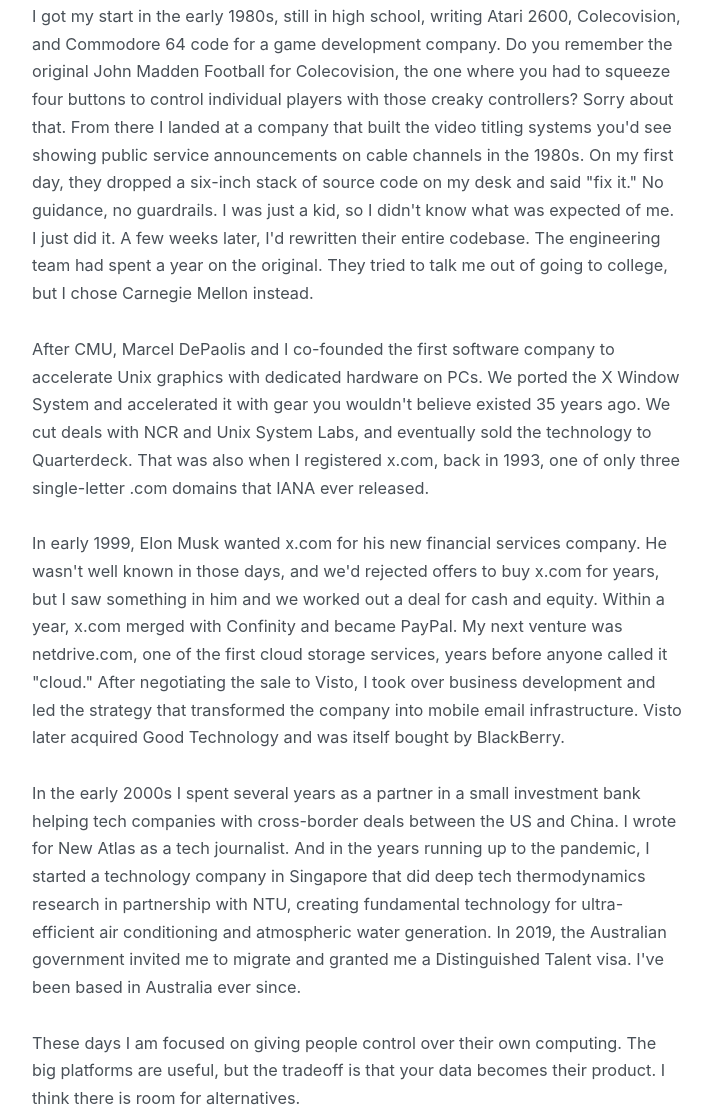
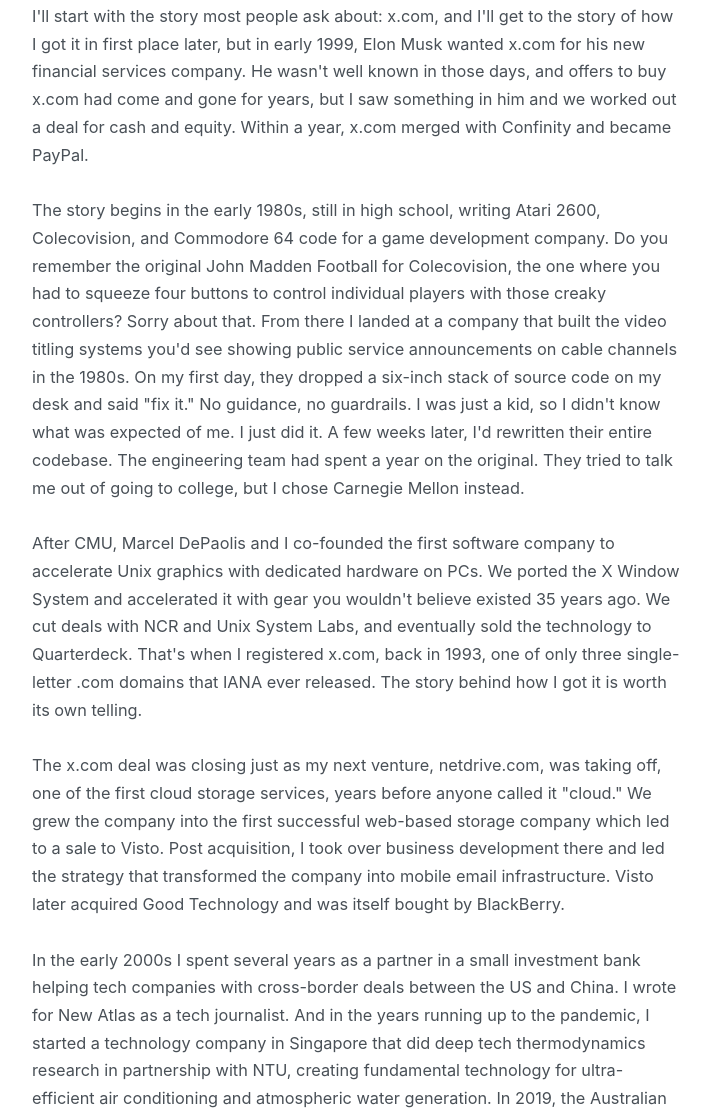
Before and after one commit to daveweinstein1/daveweinstein1.github.io, a plain HTML site: page index.html in a window 1280 px wide. Shown: the part 303-1422 px from the top of the page, without its empty margins (283-995 px from the left). Drawn offline with Linux system fonts and the light colour scheme.

Commit message:
Restructure bio: lead with x.com/Elon hook, add origin story teaser

```diff
--- a/index.html
+++ b/index.html
@@ -263,35 +263,40 @@
         </div>
         <div class="content">
             <p class="prose">
-                I got my start in the early 1980s, still in high school, writing Atari 2600, Colecovision, and
+                I'll start with the story most people ask about: x.com, and I'll get to the story of how I got it
+                in first place later, but in early 1999, Elon Musk wanted x.com for his new financial services
+                company. He wasn't well known in those days, and offers to buy x.com had come and gone for years,
+                but I saw something in him and we worked out a deal for cash and equity. Within a year, x.com
+                merged with Confinity and became PayPal.
+            </p>
+
+            <p class="prose">
+                The story begins in the early 1980s, still in high school, writing Atari 2600, Colecovision, and
                 Commodore 64 code for a game development company. Do you remember the original John Madden Football
-                for Colecovision, the
-                one where you had to squeeze four buttons to control individual players with those creaky controllers?
-                Sorry about that. From there I landed at a company that built the video titling systems you'd see
-                showing public service announcements on cable channels in the 1980s. On my first day, they dropped a
-                six-inch stack of source code on my
-                desk and said "fix it." No guidance, no guardrails. I was just a kid, so I didn't know what was
-                expected of me. I just did it. A few weeks later, I'd rewritten their entire codebase. The engineering
-                team had spent a year on the original. They tried to talk me out of going to college, but I chose
-                Carnegie Mellon instead.
+                for Colecovision, the one where you had to squeeze four buttons to control individual players with
+                those creaky controllers? Sorry about that. From there I landed at a company that built the video
+                titling systems you'd see showing public service announcements on cable channels in the 1980s. On my
+                first day, they dropped a six-inch stack of source code on my desk and said "fix it." No guidance,
+                no guardrails. I was just a kid, so I didn't know what was expected of me. I just did it. A few
+                weeks later, I'd rewritten their entire codebase. The engineering team had spent a year on the
+                original. They tried to talk me out of going to college, but I chose Carnegie Mellon instead.
             </p>
 
             <p class="prose">
                 After CMU, Marcel DePaolis and I co-founded the first software company to accelerate Unix graphics
                 with dedicated hardware on PCs. We ported the X Window System and accelerated it with gear you
                 wouldn't believe existed 35 years ago. We cut deals with NCR and Unix System Labs, and eventually
-                sold the technology to Quarterdeck. That was also when I registered x.com, back in 1993, one of only
-                three single-letter .com domains that IANA ever released.
+                sold the technology to Quarterdeck. That's when I registered x.com, back in 1993, one of only
+                three single-letter .com domains that IANA ever released. The story behind how I got it is worth
+                its own telling.
             </p>
 
             <p class="prose">
-                In early 1999, Elon Musk wanted x.com for his new financial services company. He wasn't well known in
-                those days, and we'd rejected offers to buy x.com for years, but I saw something in him and we worked
-                out a deal for cash and equity. Within a year, x.com merged with Confinity and became PayPal. My next
-                venture was netdrive.com, one of the first cloud storage services, years before anyone called it
-                "cloud." After negotiating the sale to Visto, I took over business development and led the strategy
-                that transformed the company into mobile email infrastructure. Visto later acquired Good Technology
-                and was itself bought by BlackBerry.
+                The x.com deal was closing just as my next venture, netdrive.com, was taking off, one of the first
+                cloud storage services, years before anyone called it "cloud." We grew the company into the first
+                successful web-based storage company which led to a sale to Visto. Post acquisition, I took over
+                business development there and led the strategy that transformed the company into mobile email
+                infrastructure. Visto later acquired Good Technology and was itself bought by BlackBerry.
             </p>
 
             <p class="prose">
```
